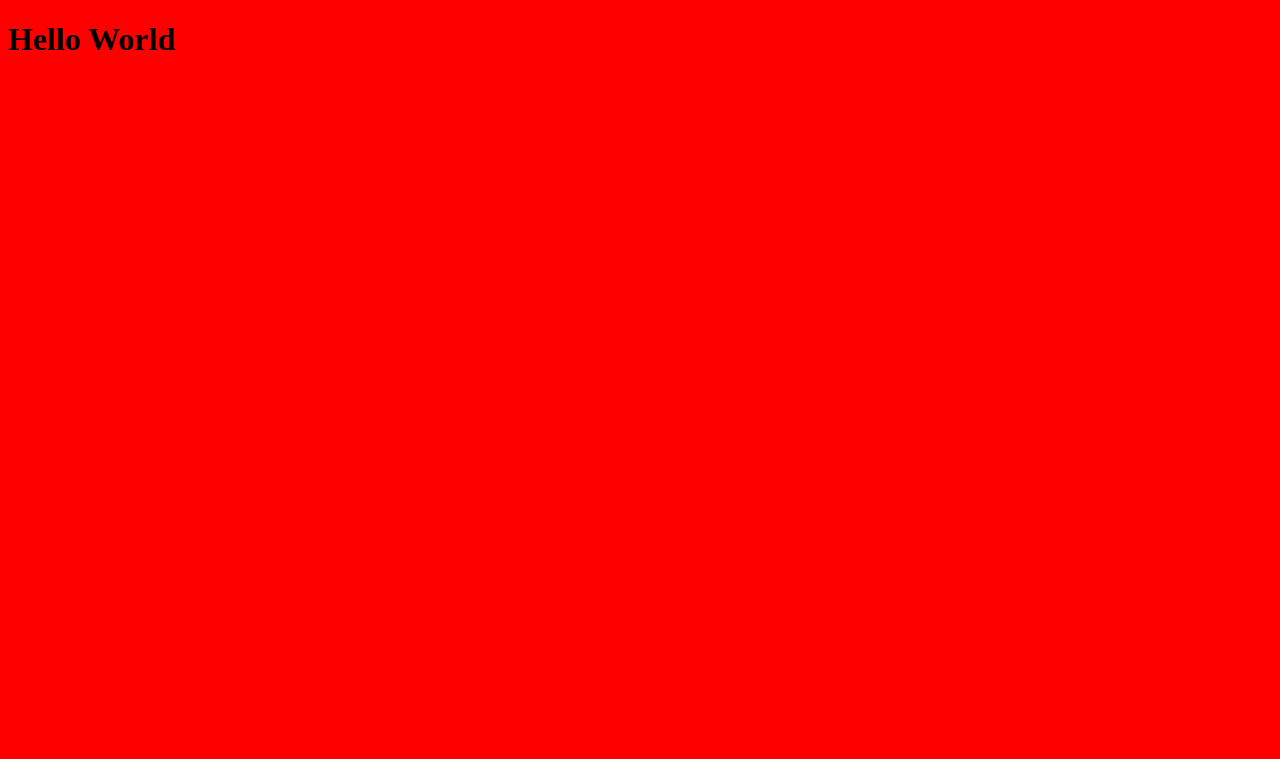
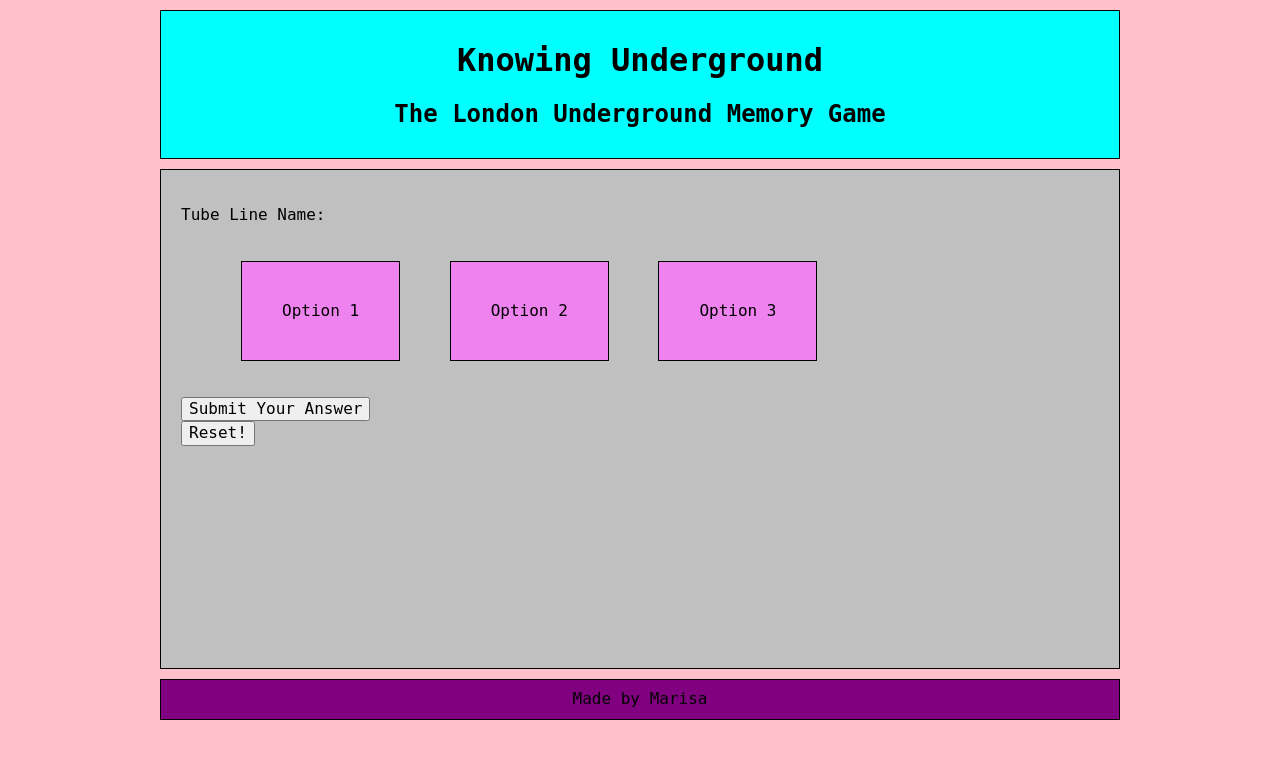
Before and after one commit to MarMinsk/Knowing-Underground, a PHP site: page / in a window 1280 px wide. Before the commit the part shown is almost empty. Shown: the top 759 px of the page. Run offline with PHP 8.4, Linux system fonts and the light colour scheme; some libraries are stand-ins or nearby versions.

Commit message:
first updates

```diff
--- a/css/style.css
+++ b/css/style.css
@@ -1,3 +1,55 @@
+* {
+  box-sizing: border-box;
+}
+
+header {
+  max-width: 960px;
+  margin: 10px auto;
+  padding: 10px;
+  position: relative;
+  border: 1px solid black;
+  background: aqua;
+}
+
+.main {
+  max-width: 960px;
+  margin: 0 auto;
+  position: relative;
+  height: 500px;
+  border: 1px solid black;
+  padding: 20px;
+  background: silver;
+}
+
 body {
-  background: red;
+  font-family: 'Space Mono', monospace;
+  background: pink;
 }
+
+h1, h2 {
+  text-align: center;
+}
+
+li {
+  display: inline-block;
+  border: 1px solid black;
+  margin: 20px;
+  padding: 40px;
+  background: violet;
+}
+footer {
+  max-width: 960px;
+  margin: 10px auto;
+  padding: 10px;
+  position: relative;
+  background: purple;
+  text-align: center;
+  border: 1px solid black;
+  clear: both;
+}
+
+
+/* need to include set up for responsive here*/
+@media only screen and (max-width: 960px) {
+
+}
--- a/index.html
+++ b/index.html
@@ -3,10 +3,59 @@
   <head>
     <meta charset="utf-8">
     <title>WDI Project 1</title>
+    <link rel="stylesheet" href="https://cdnjs.cloudflare.com/ajax/libs/normalize/5.0.0/normalize.min.css">
     <link rel="stylesheet" href="css/style.css">
+    <script src="http://ajax.googleapis.com/ajax/libs/jquery/1.11.1/jquery.min.js"></script>
     <script src="js/app.js" charset="utf-8"></script>
   </head>
   <body>
-    <h1>Hello World</h1>
+
+<header>
+    <h1>Knowing Underground</h1>
+    <h2>The London Underground Memory Game</h2>
+</header>
+
+<div class="main">
+
+
+      <div class="question">
+      <!-- this is where the line or station name will be displayed -->
+      <p>Tube Line Name:<span class="tubeLine"></span></p>
+      </div>
+      <div>
+        <ul class="answers">
+          <!-- this is where the answers will be displayed -->
+          <!-- one answer will be correct and others will be incorrect -->
+          <li class="answer1">Option 1</li>
+          <li class="answer2">Option 2</li>
+          <li class="answer3">Option 3</li>
+<!-- could also include 'none' option to increase option variables -->
+          <!-- <li class="answer4">None</li> -->
+        </ul>
+      </div>
+
+<!-- this button will submit the player's selection (and hold it somewhere to calculate score) -->
+      <div class="submit">
+        <input type="submit" name="submit" value="Submit Your Answer">
+      </div>
+
+<!-- do i need a results here or have a results of all at game's end? -->
+      <!-- <div>
+          <p>Result: <span class="result"></span></p>
+      </div> -->
+
+      <div>
+          <button class="reset">Reset!</button>
+      </div>
+
+      <div class="score">
+      </div>
+
+      <div class="timer">
+      </div>
+    </div>
+
+    <footer> Made by Marisa</footer>
+
   </body>
 </html>
--- a/js/app.js
+++ b/js/app.js
@@ -1 +1,21 @@
-console.log('hello');
+// console.log('hello');
+// Tube map memory game:
+//
+// Player clicks start to start the game
+// Player is presented with a randomly selected London Underground tube stop
+// and a list of possible radio/select button options, one or more of which are correct (depending on the station), also 'none'
+// Player makes selection(s)
+// Computer returns whether selection(s) are correct
+// A point is given for each correctly guessed station
+// Game is timed
+// Game ends when the first incorrect selection is made or all stations are correctly guessed
+//
+
+
+$('.reset').on('click', function(){
+  // clears the html content of all elements
+  $('.answer1').html('');
+  $('.answer2').html('');
+  $('.answer3').html('');
+  $('.answer4').html('');
+});
```
